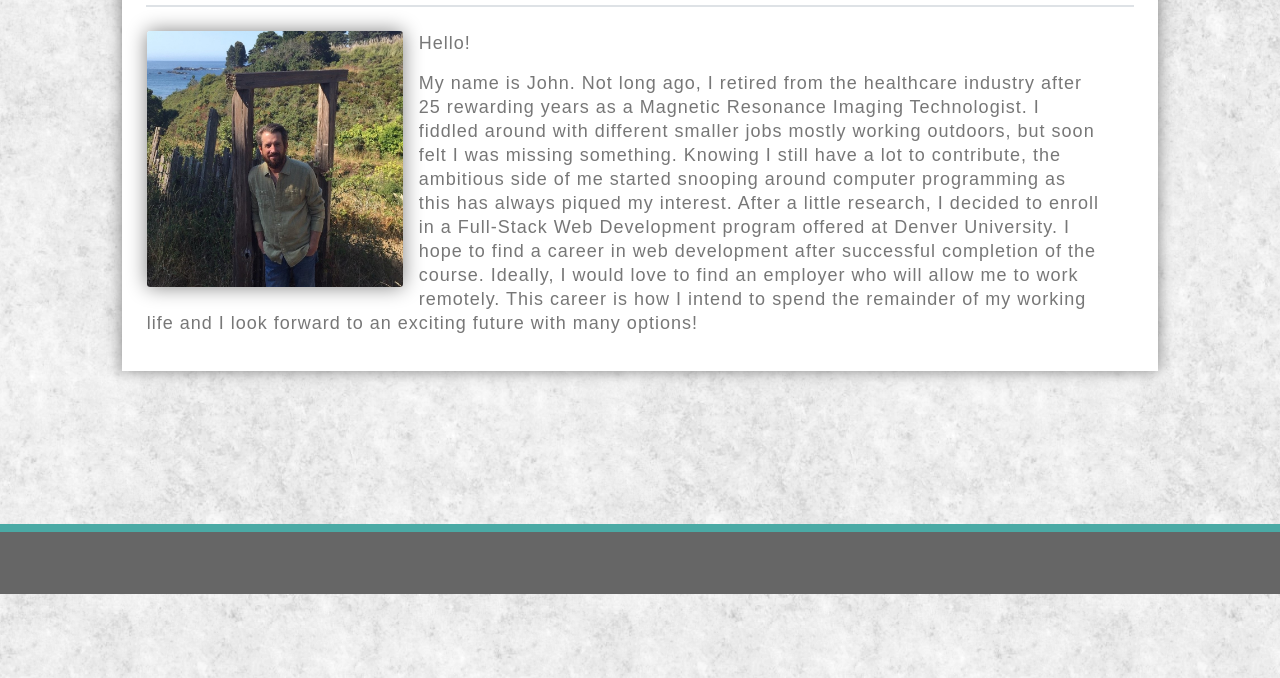
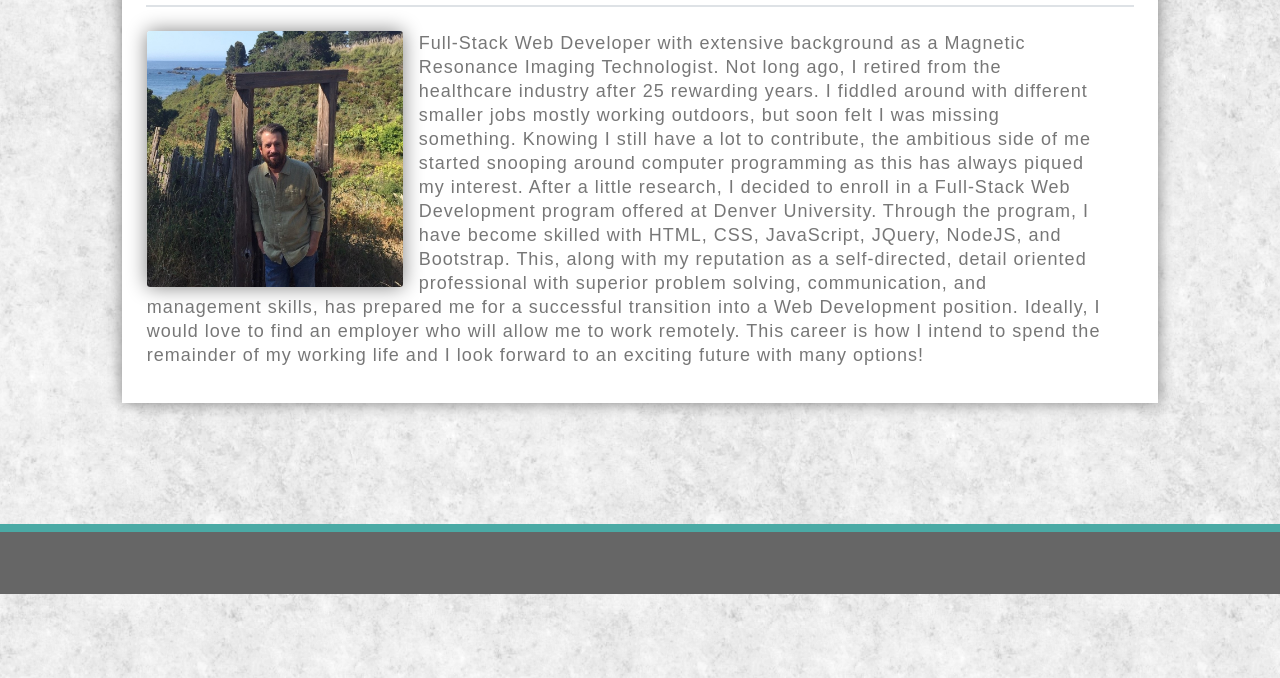
Before and after one commit to KruseJohn/Bootstrap-Portfolio, a plain HTML site: page index.html in a window 1280 px wide. Shown: the part 206-884 px from the top of the page. Drawn offline with nearby package versions, Linux system fonts and the light colour scheme.

Commit message:
updated About Me page

```diff
--- a/index.html
+++ b/index.html
@@ -56,15 +56,18 @@
                                     </div>
 
                                     <div class="bio mr-5" style="color: #777777;">
-                                        <p>Hello!</p>
-                                        <p>My name is John.  Not long ago, I retired from the healthcare industry after 25 rewarding years
-                                            as a Magnetic Resonance Imaging Technologist.  I fiddled around with different smaller jobs mostly working
-                                            outdoors, but soon felt I was missing something.  Knowing I still have a lot to contribute, the ambitious side of
-                                            me started snooping around computer programming as this has always piqued my interest.  After a little research, I
-                                            decided to enroll in a Full-Stack Web Development program offered at Denver University.  I hope to find a career
-                                            in web development after successful completion of the course.  Ideally, I would love to find an employer who will
-                                            allow me to work remotely.  This career is how I intend to spend the remainder of my working life and I look forward
-                                            to an exciting future with many options!
+
+                                        <p>Full-Stack Web Developer with extensive background as a Magnetic Resonance Imaging Technologist.
+                                            Not long ago, I retired from the healthcare industry after 25 rewarding years.  I fiddled around with
+                                            different smaller jobs mostly working outdoors, but soon felt I was missing something.  Knowing I still
+                                            have a lot to contribute, the ambitious side of me started snooping around computer programming as this has
+                                            always piqued my interest.  After a little research, I decided to enroll in a Full-Stack Web Development program
+                                             offered at Denver University.  Through the program, I have become skilled with HTML, CSS, JavaScript, JQuery,
+                                             NodeJS, and Bootstrap.  This, along with my reputation as a self-directed, detail oriented professional with
+                                             superior problem solving, communication, and management skills, has prepared me for a successful transition
+                                             into a Web Development position.  Ideally, I would love to find an employer who will allow me to work remotely.
+                                             This career is how I intend to spend the remainder of my working life and I look forward to an exciting future
+                                             with many options!
                                         </p>
                                     </div>
                                 </div>
```
